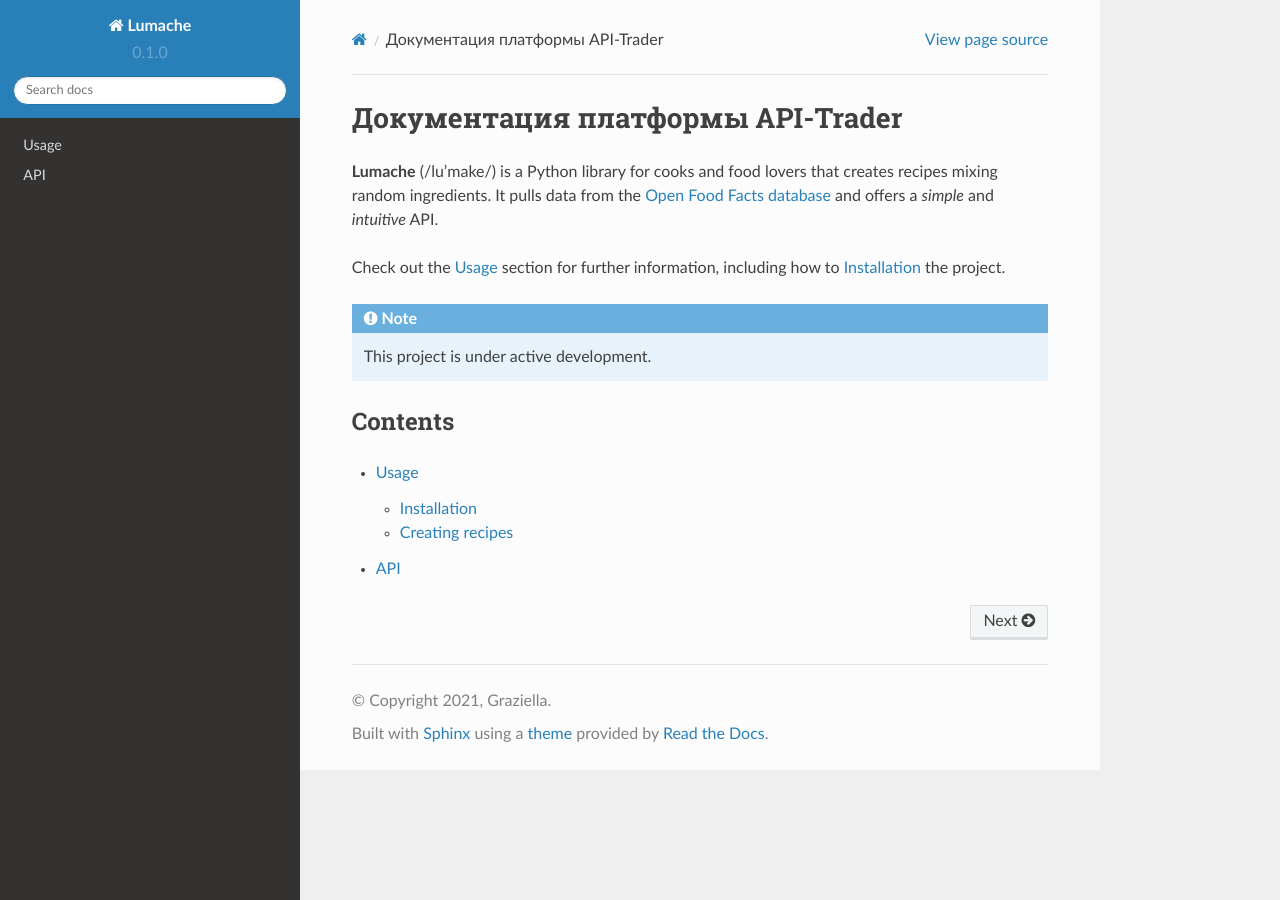
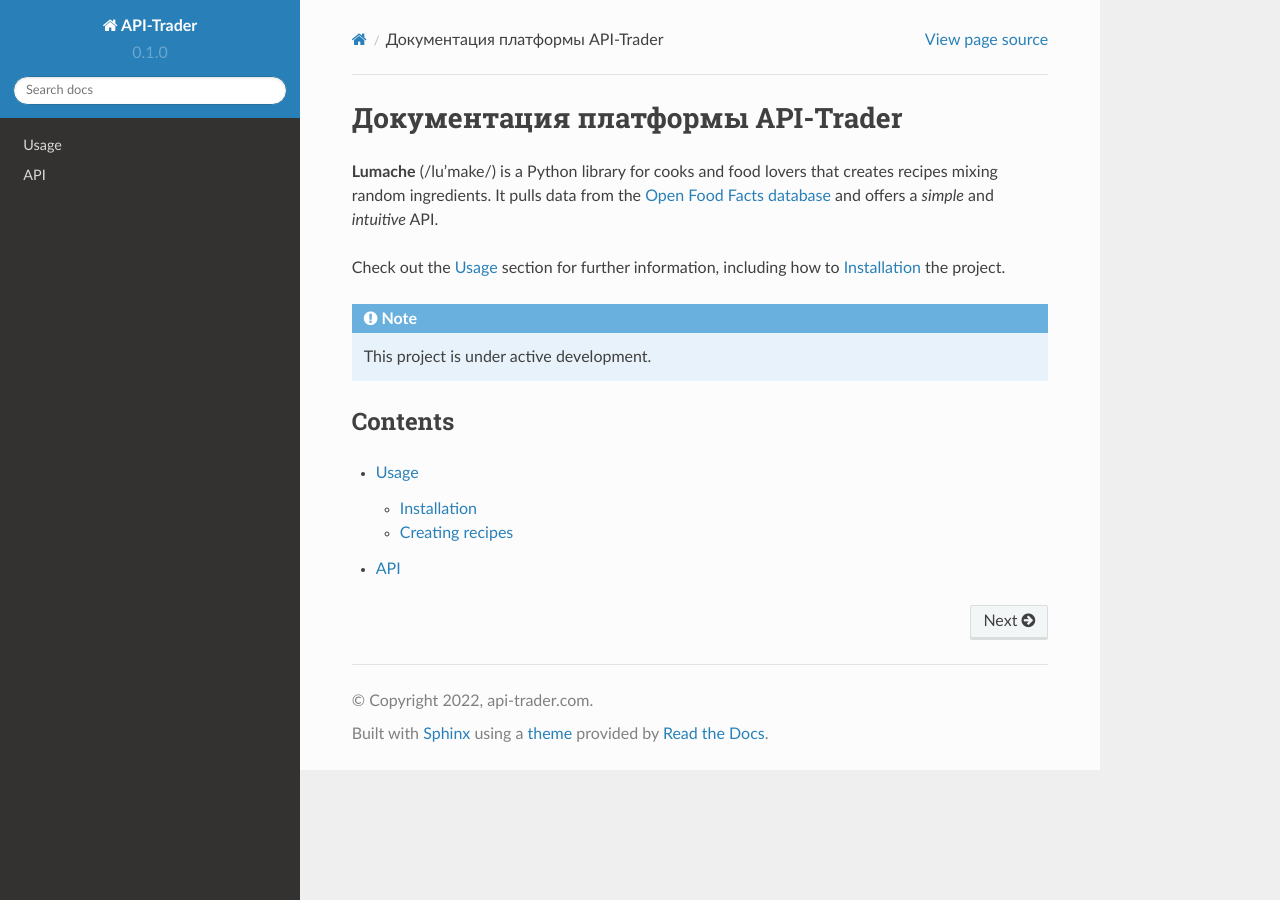
Before and after one commit to Garry0228/API-Trader, a Sphinx documentation site: the page built from docs/source/index.rst, in a window 1280 px wide. Built offline with Sphinx 7.4.7 and the Read the Docs theme 2.0.0, drawn with Linux system fonts in a browser that asks for light colours.

Commit message:
Update conf.py

```diff
--- a/docs/source/conf.py
+++ b/docs/source/conf.py
@@ -2,9 +2,9 @@
 
 # -- Project information
 
-project = 'Lumache'
-copyright = '2021, Graziella'
-author = 'Graziella'
+project = 'API-Trader'
+copyright = '2022, api-trader.com'
+author = 'Garry'
 
 release = '0.1'
 version = '0.1.0'
```
